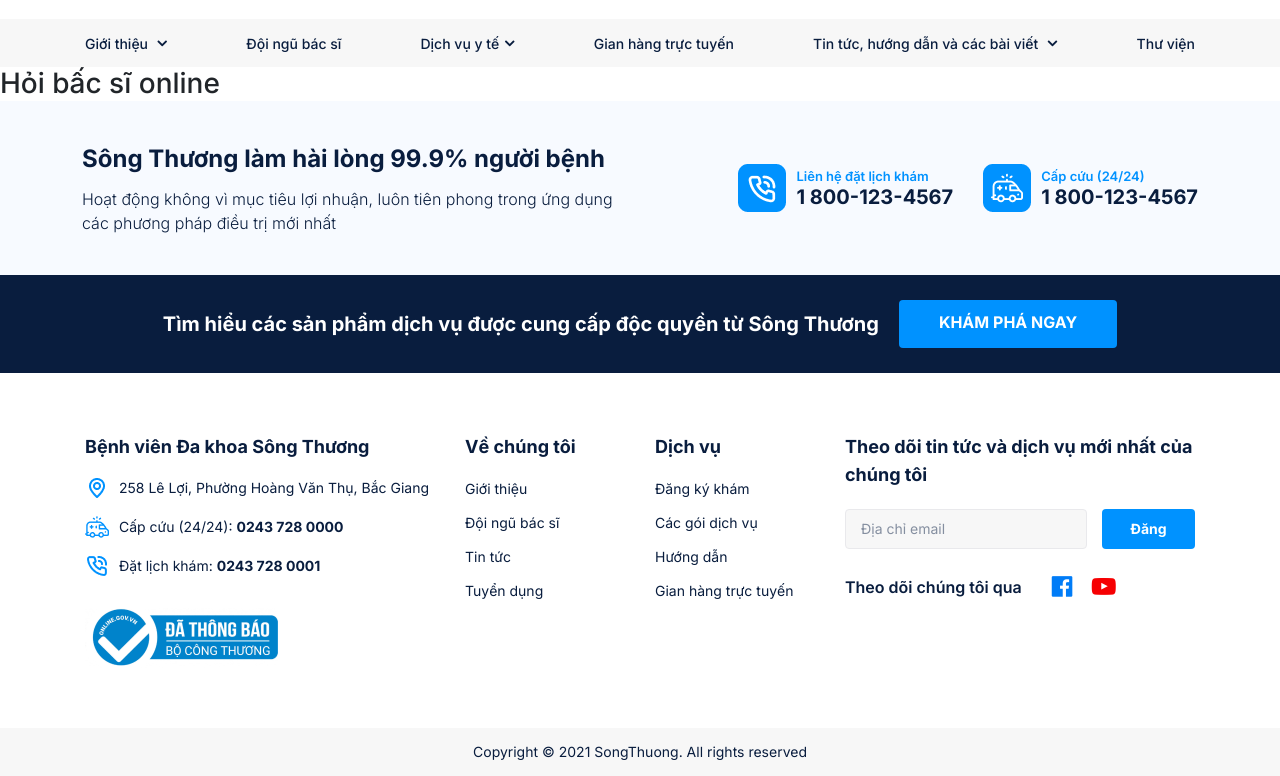
After one commit to Zoe-997/SongH-ngDesign, a PHP site: page /qapage.html in a window 1280 px wide. The commit adds this page. Shown: the part 356-1132 px from the top of the page. Run offline with PHP 8.4, Linux system fonts and the light colour scheme.

Commit message:
update menu

```diff
--- a/header.html
+++ b/header.html
@@ -48,18 +48,41 @@
 		<ul class="main-menu">
 			<li>
 				<a href="#">Giới thiệu <i class="fa fa-angle-down" aria-hidden="true"></i></a>
+				<div class="chile-menu">
+					<ul>
+						<li><a href="#">Về chúng tôi</a></li>
+						<li><a href="#">Sứ mệnh - Tầm nhìn</a></li>
+						<li><a href="#">Cơ sở vật chất</a></li>
+						<li><a href="#">Hoạt động của bệnh viện</a></li>
+					</ul>
+				</div>
 			</li>
 			<li>
 				<a href="#">Đội ngũ bác sĩ</a>
 			</li>
 			<li>
-				<a href="#">Dịch vụ y tế <i class="fa fa-angle-down" aria-hidden="true"></i></a>
+				<a href="#">Dịch vụ y tế<i class="fa fa-angle-down" aria-hidden="true"></i></a>
+				<div class="chile-menu">
+					<ul>
+						<li><a href="#">Dịch vụ y tế</a></li>
+						<li><a href="#">Dịch vụ y tế</a></li>
+						<li><a href="#">Dịch vụ y tế</a></li>
+					</ul>
+				</div>
 			</li>
 			<li>
 				<a href="#">Gian hàng trực tuyến</a>
 			</li>
 			<li>
 				<a href="#">Tin tức, hướng dẫn và các bài viết <i class="fa fa-angle-down" aria-hidden="true"></i></a>
+				<div class="chile-menu">
+					<ul>
+						<li><a href="#">Tin tức</a></li>
+						<li><a href="#">Hướng dẫn khác hàng </a></li>
+						<li><a href="#">Cơ sở vật chất</a></li>
+						<li><a href="#">Hoạt động của bệnh viện</a></li>
+					</ul>
+				</div>
 			</li>
 			<li>
 				<a href="#">Thư viện</a>
--- a/homepage.html
+++ b/homepage.html
@@ -53,7 +53,7 @@
 	</style>
 </head>
 
-<body class="preloading has-modal">
+<body class="preloading">
 	<!-- Loading -->
 	<div class="loading">
 		<svg width="50" height="50" viewBox="0 0 50 50" class="img">
--- /dev/null
+++ b/qapage.html
@@ -0,0 +1,70 @@
+<!DOCTYPE html>
+<html lang="en">
+
+<head>
+    <meta charset="UTF-8">
+    <meta http-equiv="X-UA-Compatible" content="IE=edge">
+    <meta name="viewport" content="width=device-width, initial-scale=1.0">
+    <title>Sông Hương</title>
+    <!-- <link rel="shortcut icon" type="image/x-icon" href="./images/Hera/favicon.ico" /> -->
+    <!-- animation -->
+    <link rel="stylesheet" href="./library/animate.css" />
+    <!-- font fontawesome -->
+    <link rel="stylesheet" href="./fonts/fontawesome/css/font-awesome.min.css" />
+    <!-- font Inter -->
+	<link rel="preconnect" href="https://fonts.googleapis.com">
+	<link rel="preconnect" href="https://fonts.gstatic.com" crossorigin>
+	<link href="https://fonts.googleapis.com/css2?family=Inter:wght@100;200;300;400;500;600;700;800;900&display=swap" rel="stylesheet">
+    <!-- bs4 -->
+    <link rel="stylesheet" href="./library/css/bootstrap.min.css" />
+    <link rel="stylesheet" href="./library/css/bootstrap-grid.min.css" />
+    <!-- slick slider -->
+    <link rel="stylesheet" href="./library/slick/slick-theme.css" />
+    <link rel="stylesheet" href="./library/slick/slick.css" />
+    <!-- main style -->
+    <link rel="stylesheet" href="./style/home/_home.css">
+</head>
+
+<body>
+    <!-- Header -->
+    <header id="header" class="header fixed-main-menu">
+		<!-- load content from header.html -->
+	</header>
+    <!-- End header -->
+
+    <!-- Content -->
+    <section class="qa -page">
+		<div class="breadcrumb-wrapper">
+			<h3 class="title">Hỏi bấc sĩ online</h3>
+
+		</div>
+    </section>
+    <!-- End Content -->
+
+    <!-- Footer -->
+    <footer id="footer" class="footer">
+		<!-- load content from footer.html -->
+    </footer>
+    <!-- End Footer -->
+
+    <!-- scroll top -->
+    <span class=" up "><i class=" fa fa-chevron-up "></i></span>
+    <!-- End scroll top -->
+</body>
+
+<!-- jquerry -->
+<script type="text/javascript" src="./library/jquery.min.js"></script>
+<!-- bs4 -->
+<script type="text/javascript" src="./library/js/bootstrap.min.js"></script>
+<script type="text/javascript" src="./library/js/bootstrap.js"></script>
+<!-- slick -->
+<script type="text/javascript" src="./library/slick/slick.min.js"></script>
+<!-- main js -->
+<script type="text/javascript" src="./javascript/main.js"></script>
+<!-- custom js -->
+<script ttype="text/javascript">
+    jQuery(document).ready(function($) {
+
+	})
+</script>
+</html>
--- a/style/home/_home.css
+++ b/style/home/_home.css
@@ -208,11 +208,58 @@ html {
   line-height: 24px;
   color: #091D3E;
 }
+.header-bottom .main-menu a i {
+  margin-left: 5px;
+  font-size: 16px;
+  font-weight: 800;
+}
 .header-bottom .main-menu li {
   position: relative;
 }
 .header-bottom .main-menu li:hover a {
   color: #0092FF;
+}
+.header-bottom .main-menu li:hover .chile-menu {
+  top: 100%;
+  -webkit-transition: all 0.3s ease-in;
+  transition: all 0.3s ease-in;
+  opacity: 1;
+  visibility: visible;
+}
+.header-bottom .main-menu li .chile-menu {
+  min-width: 100%;
+  position: absolute;
+  background: #FFFFFF;
+  -webkit-box-shadow: 0px 1px 3px rgba(19, 10, 46, 0.13);
+          box-shadow: 0px 1px 3px rgba(19, 10, 46, 0.13);
+  border-radius: 4px;
+  left: 0;
+  top: 120%;
+  opacity: 0;
+  visibility: hidden;
+  -webkit-transition: all 0s;
+  transition: all 0s;
+  padding: 10px 0;
+  z-index: 1;
+}
+.header-bottom .main-menu li .chile-menu li {
+  display: block;
+}
+.header-bottom .main-menu li .chile-menu li a {
+  display: block;
+  height: 32px;
+  line-height: 32px;
+  background: '#ffffff';
+  font-style: normal;
+  font-weight: normal;
+  font-size: 14px;
+  color: #091D3E;
+  padding: 0 15px;
+  white-space: nowrap;
+}
+.header-bottom .main-menu li .chile-menu li a:hover {
+  background: #0092FF;
+  color: white;
 }
 .header-center {
   padding: 20px 0;
@@ -375,6 +422,7 @@ html {
   color: #0092FF;
 }
 .modal-registration {
+  display: none;
   width: 700px;
   position: fixed;
   top: 50%;
```
Also changed, not shown: style/home/_header.less (+51 -0 lines), images/page/avatar_user.png (added), images/page/banner_qa_page.png (added), images/page/icon_question.png (added), images/page/post-img.png (added), images/page/qa-detail-banner.png (added), images/page/qa-img.png (added), images/page/related-post1.png (added), images/page/related-post2.png (added), images/page/related-post3.png (added).
